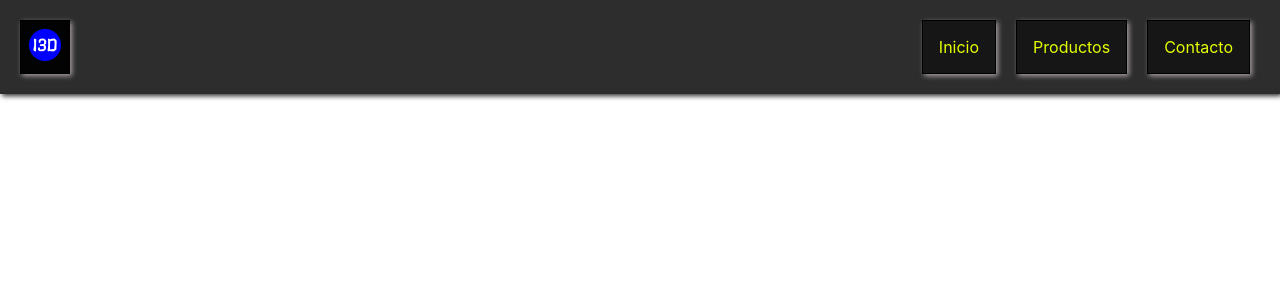
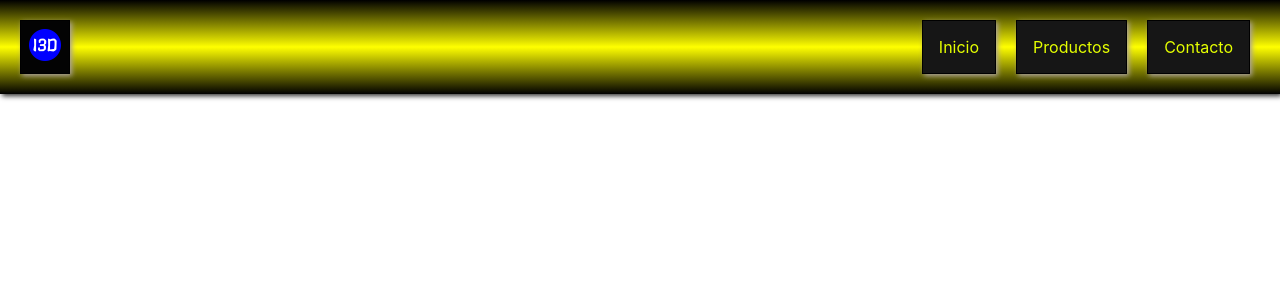
Before and after one commit to sebascardozo/appimagine3D, a React (Create React App) app: page / in a window 1280 px wide. Shown: the top 300 px of the page. Built offline with nearby package versions, Linux system fonts and the light colour scheme.

Commit message:
estilo a navbar

```diff
--- a/src/components/styles/NavBar.css
+++ b/src/components/styles/NavBar.css
@@ -3,7 +3,7 @@
     justify-content: space-between;
     align-items: center;
     padding: 20px;
-    background-color: rgba(0, 0, 0, 0.822);
+    background-image: linear-gradient(black, yellow, black);
     background-size: cover;
     box-shadow: 2px 2px 5px #2c2c2b;
 
```
Also changed, not shown: src/components/images/Captura de Pantalla 2022-04-27 a la(s) 09.40.23.png (added).
